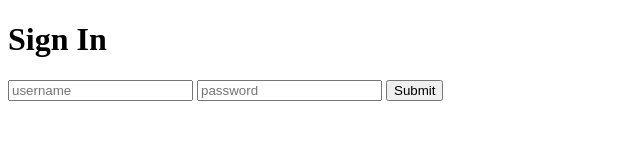
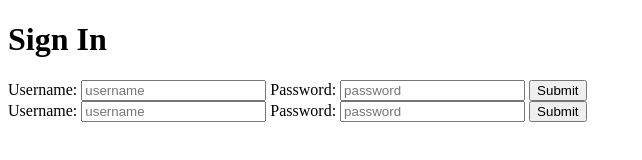
Before and after one commit to MitchSchrec/The-Web-Developer-Bootcamp, a plain HTML site: page firstpage.html in a window 1280 px wide. Shown: the whole page, without its empty margins (0-642 px from the left). Drawn offline with Linux system fonts and the light colour scheme.

Commit message:
S4L36: Form Validations

```diff
--- a/firstpage.html
+++ b/firstpage.html
@@ -62,8 +62,16 @@
 
 <h1>Sign In</h1>
 <form action="http://www.wikipedia.org">
-	<input name="username" type="text" placeholder="username">
-	<input name="passsword" type="password" placeholder="password">
+
+	<label>Username: <input type="text" placeholder="username"></label>
+	<label>Password: <input type="password" placeholder="password"></label>
+	<input type="submit">
+</form>
+<form>
+	<label for="username">Username:</label>
+	<input id="username" type="text" placeholder="username">
+	<label for="passsword">Password:</label>
+	<input id="passsword" type="password" placeholder="password">
 	<input type="submit">
 </form>
 
```
